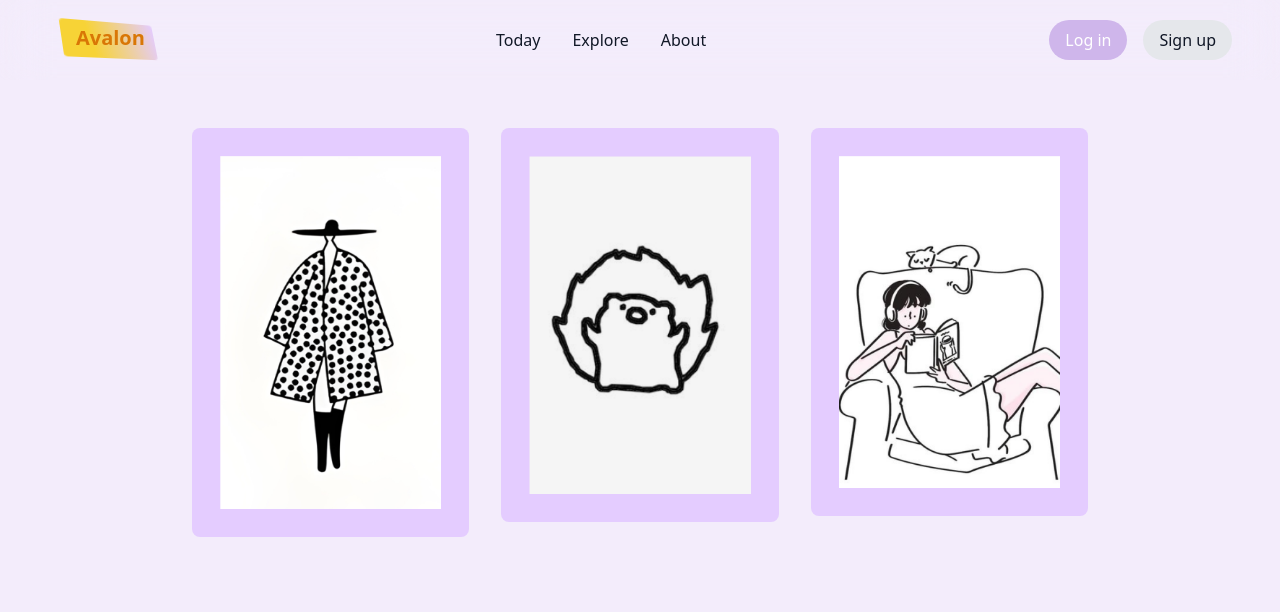
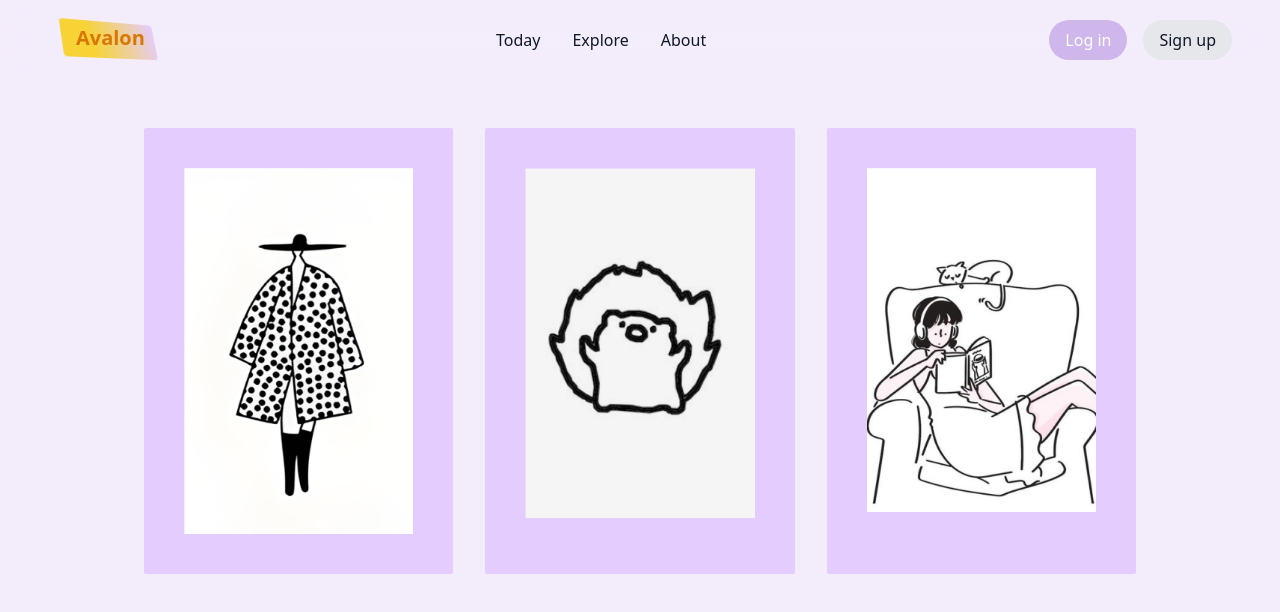
Before and after one commit to palaksharma0104/avalon, a React (Vite) app: page / in a window 1280 px wide. Shown: the top 612 px of the page. Built offline with nearby package versions, Linux system fonts and the light colour scheme; a web font is replaced by a local one.

Commit message:
profile page

```diff
--- a/src/App.jsx
+++ b/src/App.jsx
@@ -4,6 +4,7 @@ import MobileHome from "./pages/MobileHome";
 import CardFlip from "./components/CardFlip";
 import { useEffect, useState } from "react";
 import { BrowserRouter, Routes, Route } from "react-router-dom";
+import ProfilePage from "./pages/ProfilePage";
 
 function App() {
   const [isMobile, setIsMobile] = useState(false);
@@ -36,6 +37,7 @@ function App() {
                 <Route path="/" element={<Homepage />}></Route>
 
                 <Route path="/flipper" element={<CardFlip />} />
+                <Route path="/profile" element={<ProfilePage />} />
               </Routes>
             </BrowserRouter>
           </body>
--- a/src/components/Login.jsx
+++ b/src/components/Login.jsx
@@ -20,8 +20,14 @@ function Login({ closeLogin }) {
       setToken(res);
       window.location.reload();
     } catch (err) {
-      setErr(err.response.data.message);
-      console.log(err.response.data.message);
+      if (!err.response) {
+        setErr("Server can't be reached at the moment.");
+      } else {
+        setErr(
+          err.response.data.message ||
+            "An error occurred while processing your request."
+        );
+      }
     }
   };
 
@@ -38,8 +44,14 @@ function Login({ closeLogin }) {
       setToken(res);
       window.location.reload();
     } catch (err) {
-      setErr(err.response.data.message);
-      console.log(err.response.data.message);
+      if (!err.response) {
+        setErr("Server can't be reached at the moment.");
+      } else {
+        setErr(
+          err.response.data.message ||
+            "An error occurred while processing your request."
+        );
+      }
     }
   };
 
--- a/src/components/Signup.jsx
+++ b/src/components/Signup.jsx
@@ -27,8 +27,14 @@ function Signup({ closeSignup }) {
       setToken(res);
       window.location.reload();
     } catch (err) {
-      setErr(err.response.data.message);
-      console.log(err.response.data.message);
+      if (!err.response) {
+        setErr("Server can't be reached at the moment.");
+      } else {
+        setErr(
+          err.response.data.message ||
+            "An error occurred while processing your request."
+        );
+      }
     }
   };
 
@@ -43,8 +49,14 @@ function Signup({ closeSignup }) {
       setToken(res);
       window.location.reload();
     } catch (err) {
-      setErr(err.response.data.message);
-      console.log(err.response.data.message);
+      if (!err.response) {
+        setErr("Server can't be reached at the moment.");
+      } else {
+        setErr(
+          err.response.data.message ||
+            "An error occurred while processing your request."
+        );
+      }
     }
   };
 
--- a/src/pages/Homepage.jsx
+++ b/src/pages/Homepage.jsx
@@ -21,76 +21,89 @@ function Homepage() {
   }
 
   return (
-    <div className="grid grid-cols-3 gap-8 mx-auto w-full px-10 md:px-20 lg:px-48 mt-32">
-      {/* Card 1 */}
-      <div
-        className="flip-card grid-item rounded-md cursor-pointer"
-        onPointerOver={() => handleFlipIn(0)}
-        onPointerOut={() => handleFlipOut(0)}
-      >
-        <motion.div
-          className="flip-card-inner w-[100%] h-[100%]"
-          initial={false}
-          animate={{ rotateY: flippedCards[0] ? 180 : 0 }}
-          transition={{ duration: 0.6, animationDirection: "normal" }}
-        >
-          <div className="flip-card-front rounded-lg bg-[#e4ccff] p-5 lg:p-7">
-            <img src="./1.png" alt="Card 1" />
-          </div>
+    // <div className="grid grid-cols-3 gap-8 mx-auto w-full px-10 md:px-20 lg:px-48 mt-32">
+    //   {/* Card 1 */}
+    //   <div
+    //     className="flip-card grid-item rounded-md cursor-pointer"
+    //     onPointerOver={() => handleFlipIn(0)}
+    //     onPointerOut={() => handleFlipOut(0)}
+    //   >
+    //     <motion.div
+    //       className="flip-card-inner w-[100%] h-[100%]"
+    //       initial={false}
+    //       animate={{ rotateY: flippedCards[0] ? 180 : 0 }}
+    //       transition={{ duration: 0.6, animationDirection: "normal" }}
+    //     >
+    //       <div className="flip-card-front rounded-lg bg-[#e4ccff] p-5 lg:p-7">
+    //         <img src="./1.png" alt="Card 1" />
+    //       </div>
 
-          <div className="flip-card-back rounded-lg bg-[#e4ccff] p-5 lg:p-10">
-            <p>Behind</p>
-            <img src="./1.png" alt="Card 1" />
-          </div>
-        </motion.div>
+    //       <div className="flip-card-back rounded-lg bg-[#e4ccff] p-5 lg:p-10">
+    //         <p>Behind</p>
+    //         <img src="./1.png" alt="Card 1" />
+    //       </div>
+    //     </motion.div>
+    //   </div>
+
+    //   {/* Card 2 */}
+    //   <div
+    //     className="flip-card grid-item rounded-md cursor-pointer"
+    //     onPointerOver={() => handleFlipIn(1)}
+    //     onPointerOut={() => handleFlipOut(1)}
+    //   >
+    //     <motion.div
+    //       className="flip-card-inner w-[100%] h-[100%]"
+    //       initial={false}
+    //       animate={{ rotateY: flippedCards[1] ? 180 : 0 }}
+    //       transition={{ duration: 0.6, animationDirection: "normal" }}
+    //     >
+    //       <div className="flip-card-front rounded-lg bg-[#e4ccff] p-5 lg:p-7">
+    //         <img src="./2.png" alt="Card 2" />
+    //       </div>
+
+    //       <div className="flip-card-back rounded-lg bg-[#e4ccff] p-5 lg:p-10">
+    //         <p>behind</p>
+    //         <img src="./2.png" alt="Card 2" />
+    //       </div>
+    //     </motion.div>
+    //   </div>
+
+    //   {/* Card 3 */}
+    //   <div
+    //     className="flip-card grid-item rounded-md cursor-pointer"
+    //     onPointerOver={() => handleFlipIn(2)}
+    //     onPointerOut={() => handleFlipOut(2)}
+    //   >
+    //     <motion.div
+    //       className="flip-card-inner w-[100%] h-[100%]"
+    //       initial={false}
+    //       animate={{ rotateY: flippedCards[2] ? 180 : 0 }}
+    //       transition={{ duration: 0.6, animationDirection: "normal" }}
+    //     >
+    //       <div className="flip-card-front rounded-lg bg-[#e4ccff] p-5 lg:p-7">
+    //         <img src="./3.png" alt="Card 3" />
+    //       </div>
+
+    //       <div className="flip-card-back rounded-lg bg-[#e4ccff] p-5 lg:p-10">
+    //         <p>behind</p>
+    //         <img src="./3.png" alt="Card 2" />
+    //       </div>
+    //     </motion.div>
+    //   </div>
+    // </div>
+    <>
+      <div className="grid grid-cols-3 gap-8 mx-auto w-full px-10 md:px-20 lg:px-36 mt-32">
+        <div className="bg-[#e4ccff] grid-item rounded-sm p-5 lg:p-10">
+          <img src="./1.png" alt="" />
+        </div>
+        <div className="bg-[#e4ccff] grid-item rounded-sm p-5 lg:p-10">
+          <img src="./2.png" alt="" />
+        </div>
+        <div className="bg-[#e4ccff] grid-item rounded-sm p-5 lg:p-10">
+          <img src="./3.png" alt="" />
+        </div>
       </div>
-
-      {/* Card 2 */}
-      <div
-        className="flip-card grid-item rounded-md cursor-pointer"
-        onPointerOver={() => handleFlipIn(1)}
-        onPointerOut={() => handleFlipOut(1)}
-      >
-        <motion.div
-          className="flip-card-inner w-[100%] h-[100%]"
-          initial={false}
-          animate={{ rotateY: flippedCards[1] ? 180 : 0 }}
-          transition={{ duration: 0.6, animationDirection: "normal" }}
-        >
-          <div className="flip-card-front rounded-lg bg-[#e4ccff] p-5 lg:p-7">
-            <img src="./2.png" alt="Card 2" />
-          </div>
-
-          <div className="flip-card-back rounded-lg bg-[#e4ccff] p-5 lg:p-10">
-            <p>behind</p>
-            <img src="./2.png" alt="Card 2" />
-          </div>
-        </motion.div>
-      </div>
-
-      {/* Card 3 */}
-      <div
-        className="flip-card grid-item rounded-md cursor-pointer"
-        onPointerOver={() => handleFlipIn(2)}
-        onPointerOut={() => handleFlipOut(2)}
-      >
-        <motion.div
-          className="flip-card-inner w-[100%] h-[100%]"
-          initial={false}
-          animate={{ rotateY: flippedCards[2] ? 180 : 0 }}
-          transition={{ duration: 0.6, animationDirection: "normal" }}
-        >
-          <div className="flip-card-front rounded-lg bg-[#e4ccff] p-5 lg:p-7">
-            <img src="./3.png" alt="Card 3" />
-          </div>
-
-          <div className="flip-card-back rounded-lg bg-[#e4ccff] p-5 lg:p-10">
-            <p>behind</p>
-            <img src="./3.png" alt="Card 2" />
-          </div>
-        </motion.div>
-      </div>
-    </div>
+    </>
   );
 }
 
--- /dev/null
+++ b/src/pages/ProfilePage.jsx
@@ -0,0 +1,97 @@
+// src/pages/ProfilePage.js
+import { useEffect, useState } from "react";
+import axios from "axios";
+import { jwtDecode } from "jwt-decode";
+
+const ProfilePage = () => {
+  const [userData, setUserData] = useState({
+    name: "",
+    email: "",
+    username: "",
+  });
+  const [newUsername, setNewUsername] = useState("");
+  const [error, setError] = useState("");
+
+  // Fetch user data on component mount
+  useEffect(() => {
+    const token = localStorage.getItem("token");
+    const user = jwtDecode(token);
+    if (token) {
+      console.log(user.user.username);
+    }
+
+    axios
+      .post("http://localhost:5000/api/auth/profile", {
+        username: user.user.username,
+      })
+      .then((response) => {
+        setUserData(response.data);
+      })
+      .catch((error) => {
+        console.error(error);
+        setError("Failed to fetch user data");
+      });
+  }, []);
+
+  const handleUsernameChange = (e) => {
+    e.preventDefault();
+    if (newUsername === "") {
+      setError("Username cannot be empty");
+      return;
+    }
+
+    axios
+      .put("http://localhost:5000/api/auth/updateUsername", {
+        username: userData.username,
+        newusername: newUsername,
+      })
+      .then((response) => {
+        setUserData((prevState) => ({
+          ...prevState,
+          username: newUsername,
+        }));
+        setError("");
+      })
+      .catch((error) => {
+        console.error(error);
+        setError("Failed to update username");
+      });
+  };
+
+  return (
+    <div className="container mx-auto p-4">
+      <h1 className="text-2xl font-bold mb-4">Profile Page</h1>
+      <div className="bg-white p-6 rounded-lg shadow-md">
+        <p className="mb-2">
+          <strong>Name:</strong> {userData.name}
+        </p>
+        <p className="mb-2">
+          <strong>Email:</strong> {userData.email}
+        </p>
+        <p className="mb-4">
+          <strong>Username:</strong> {userData.username}
+        </p>
+
+        <form onSubmit={handleUsernameChange}>
+          <label className="block mb-2 text-sm">New Username:</label>
+          <input
+            type="text"
+            value={newUsername}
+            onChange={(e) => setNewUsername(e.target.value)}
+            className="border px-4 py-2 w-full mb-4 rounded-md"
+            placeholder="Enter new username"
+          />
+          {error && <p className="text-red-500 text-sm">{error}</p>}
+          <button
+            type="submit"
+            className="bg-blue-500 text-white px-4 py-2 rounded-md"
+          >
+            Update Username
+          </button>
+        </form>
+      </div>
+    </div>
+  );
+};
+
+export default ProfilePage;
```
